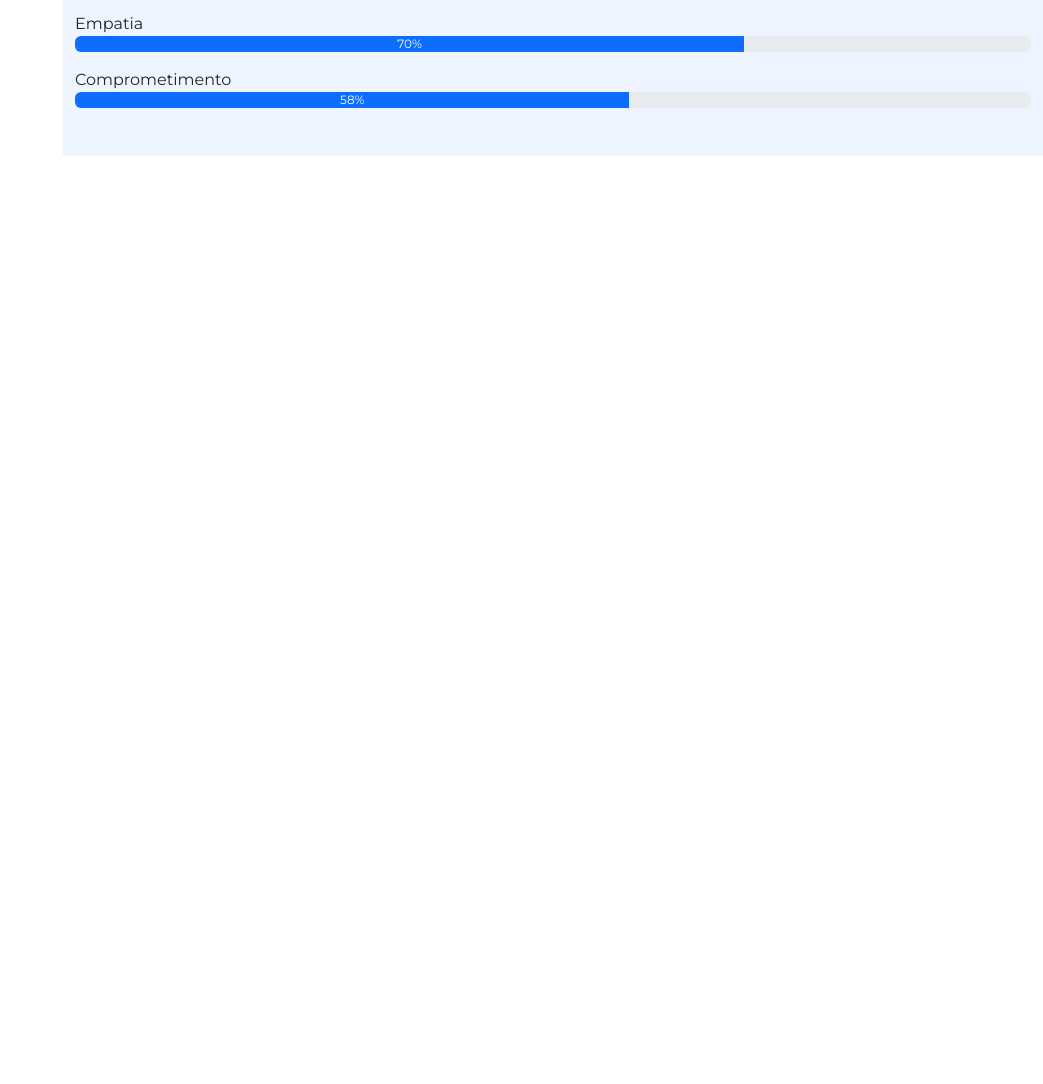
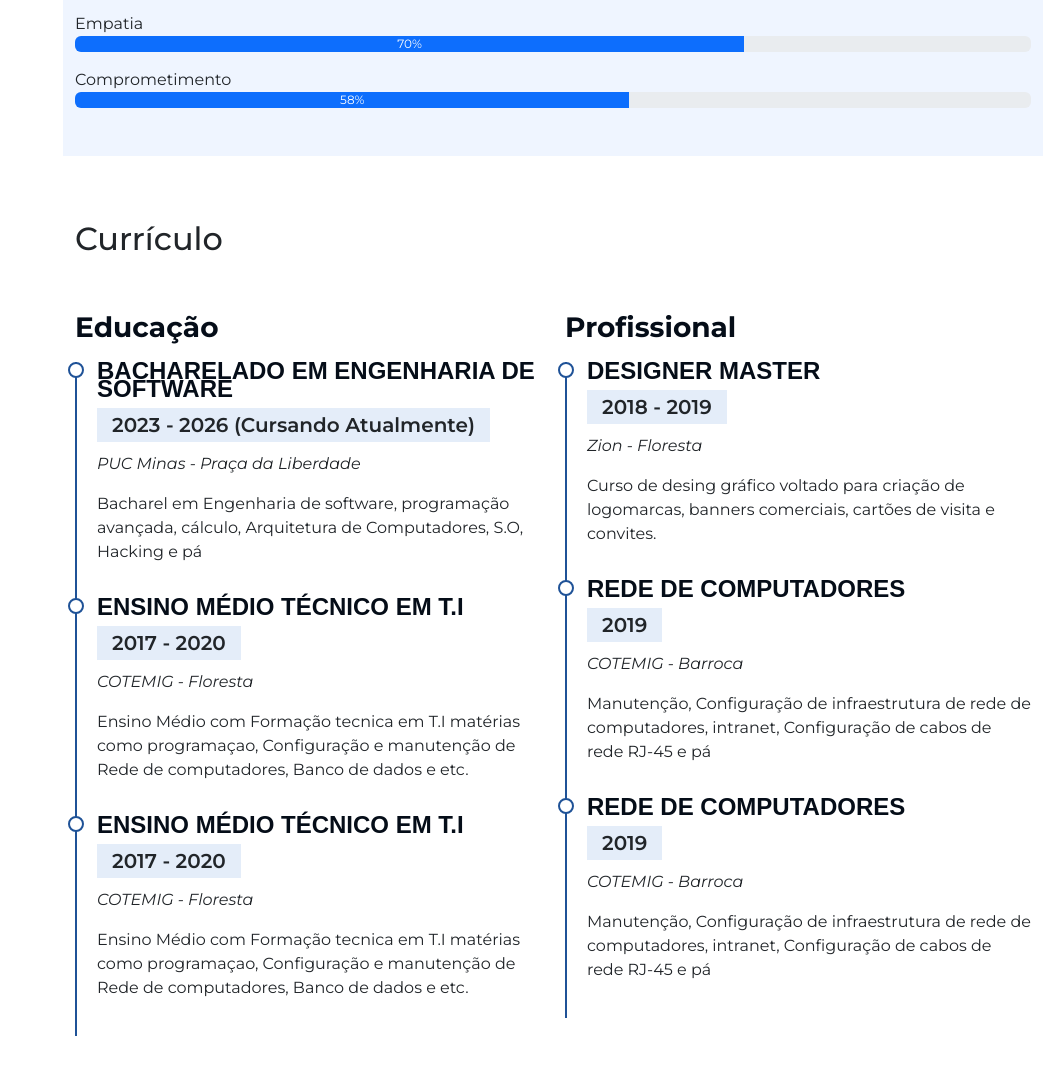
Before and after one commit to DudzD2/Curriculo-Responsivo, a Flask app: page / in a window 1280 px wide. Shown: the part 2466-3550 px from the top of the page, without its empty margins (237-1280 px from the left). Before the commit the page ends 2622 px from the top, so only its background shows below. Run offline with Flask 2, Linux system fonts and the light colour scheme; some libraries are stand-ins or nearby versions.

Commit message:
section curriculo

```diff
--- a/static/style.css
+++ b/static/style.css
@@ -196,3 +196,46 @@ i.menu-mobile {
 .section-bg {
     background-color: #eff5ff;
 }
+
+.cv .cv-title {
+    font-weight: 700;
+    margin-top: 20px;
+    margin-bottom: 20px;
+    color: #050d18;
+}
+
+.cv .cv-item {
+    padding: 0 0 20px 20px;
+    margin-top: -2px;
+    border-left: 2px solid #1f5297;
+    position: relative;
+}
+
+.cv .cv-item h4 {
+    line-height: 18px;
+    font-weight: 600;
+    text-transform: uppercase;
+    font-family: "Poppins", sans-serif;
+    color: #050d18;
+    margin-bottom: 10px;
+}
+
+.cv .cv-item h5 {
+    background: #e4edf9;
+    padding: 5px 15px;
+    display: inline-block;
+    font-weight: 600;
+    margin-bottom: 10px;
+}
+
+.cv .cv-item::before {
+    content: "";
+    position: absolute;
+    top: 0;
+    left: -9px;
+    width: 16px;
+    height: 16px;
+    border: 2px solid #1f5297;
+    background: #fff;
+    border-radius: 50%;
+}
--- a/templates/index.html
+++ b/templates/index.html
@@ -48,13 +48,13 @@
                     <a class="nav-link" href="#habilidades"><i class="bi bi-list-check"></i>Habilidades</a>
                 </li>
                 <li class="nav-item">
-                    <a class="nav-link" href="#"><i class="bi bi-file-earmark"></i>Currículo</a>
+                    <a class="nav-link" href="#curriculo"><i class="bi bi-file-earmark"></i>Currículo</a>
                 </li>
                 <li class="nav-item">
-                    <a class="nav-link" href="#"><i class="bi bi-collection"></i>Portifólio</a>
+                    <a class="nav-link" href="#portifolio"><i class="bi bi-collection"></i>Portifólio</a>
                 </li>
                 <li class="nav-item">
-                    <a class="nav-link" href="#"><i class="bi bi-envelope"></i></i>Contato</a>
+                    <a class="nav-link" href="#contato"><i class="bi bi-envelope"></i></i>Contato</a>
                 </li>
 
             </ul>
@@ -269,6 +269,70 @@
 
         </section>
 
+        <section class="mt-5 cv" id="curriculo">
+
+            <div class="container pb-5">
+                <h2 class="pt-3 pb-4">Currículo</h2>
+
+                <div class="row">
+                    <div class="col-md-6">
+                        <h3 class="cv-title">Educação</h3>
+
+                        <div class="cv-item">
+                            <h4>Bacharelado em Engenharia de Software</h4>
+                            <h5>2023 - 2026 (Cursando Atualmente)</h5>
+                            <p><em>PUC Minas - Praça da Liberdade</em></p>
+                            <p>Bacharel em Engenharia de software, programação avançada, cálculo, Arquitetura de
+                                Computadores, S.O, Hacking e pá</p>
+                        </div>
+
+                        <div class="cv-item">
+                            <h4>Ensino Médio Técnico em T.I</h4>
+                            <h5>2017 - 2020</h5>
+                            <p><em>COTEMIG - Floresta</em></p>
+                            <p>Ensino Médio com Formação tecnica em T.I matérias como programaçao, Configuração e
+                                manutenção de Rede de computadores, Banco de dados e etc.</p>
+                        </div>
+
+                        <div class="cv-item">
+                            <h4>Ensino Médio Técnico em T.I</h4>
+                            <h5>2017 - 2020</h5>
+                            <p><em>COTEMIG - Floresta</em></p>
+                            <p>Ensino Médio com Formação tecnica em T.I matérias como programaçao, Configuração e
+                                manutenção de Rede de computadores, Banco de dados e etc.</p>
+                        </div>
+
+                    </div>
+                    <div class="col-md-6">
+                        <h3 class="cv-title">Profissional</h3>
+
+                        <div class="cv-item">
+                            <h4>Designer Master</h4>
+                            <h5>2018 - 2019</h5>
+                            <p><em>Zion - Floresta</em></p>
+                            <p>Curso de desing gráfico voltado para criação de logomarcas, banners comerciais, cartões
+                                de visita e convites.</p>
+                        </div>
+
+                        <div class="cv-item">
+                            <h4>Rede de Computadores</h4>
+                            <h5>2019</h5>
+                            <p><em>COTEMIG - Barroca</em></p>
+                            <p>Manutenção, Configuração de infraestrutura de rede de computadores, intranet, Configuração de cabos de rede RJ-45 e pá</p>
+                        </div>
+
+                        <div class="cv-item">
+                            <h4>Rede de Computadores</h4>
+                            <h5>2019</h5>
+                            <p><em>COTEMIG - Barroca</em></p>
+                            <p>Manutenção, Configuração de infraestrutura de rede de computadores, intranet, Configuração de cabos de rede RJ-45 e pá</p>
+                        </div>
+                    </div>
+                </div>
+            </div>
+
+        </section>
+
     </main>
 
 
```
